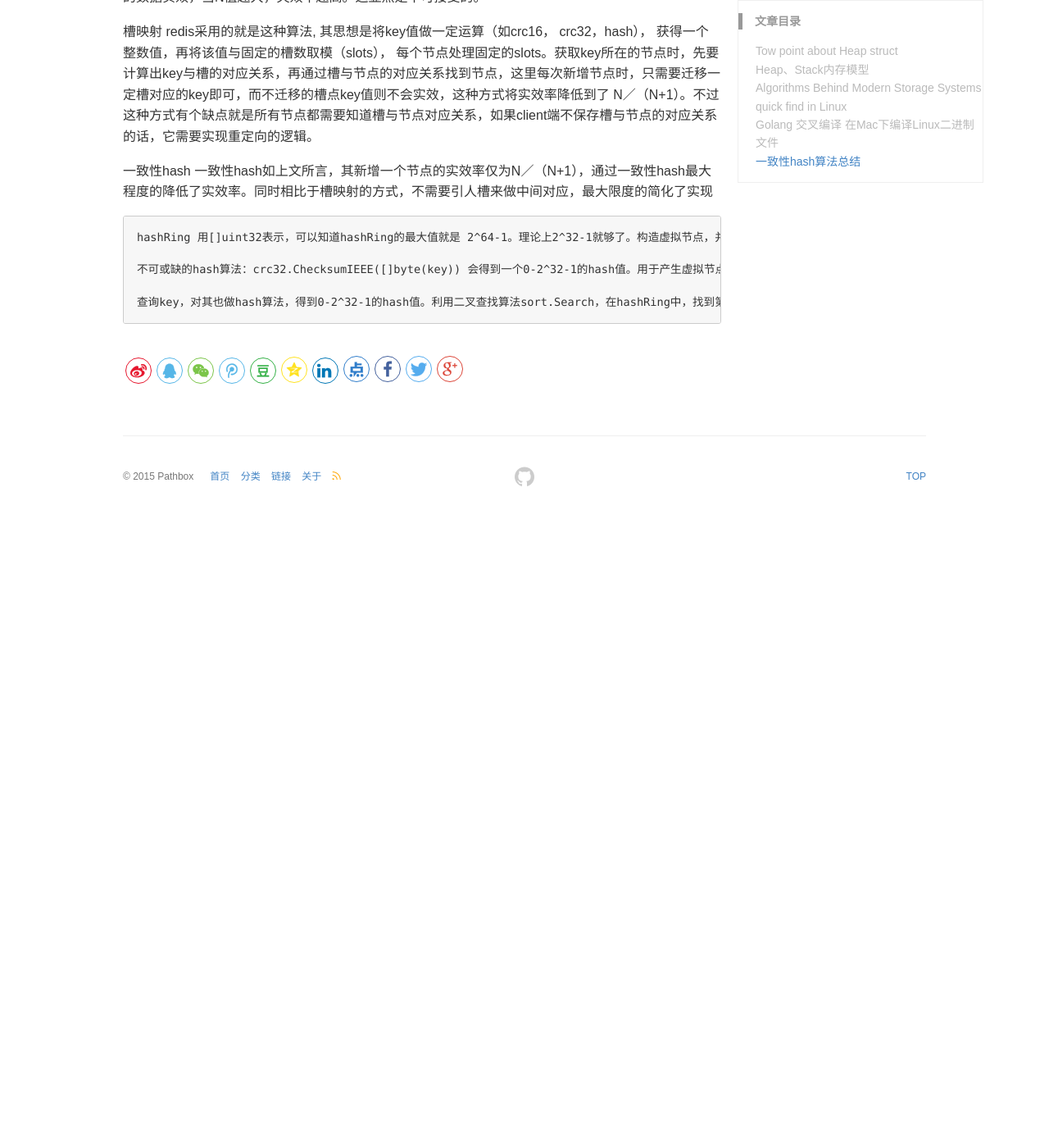
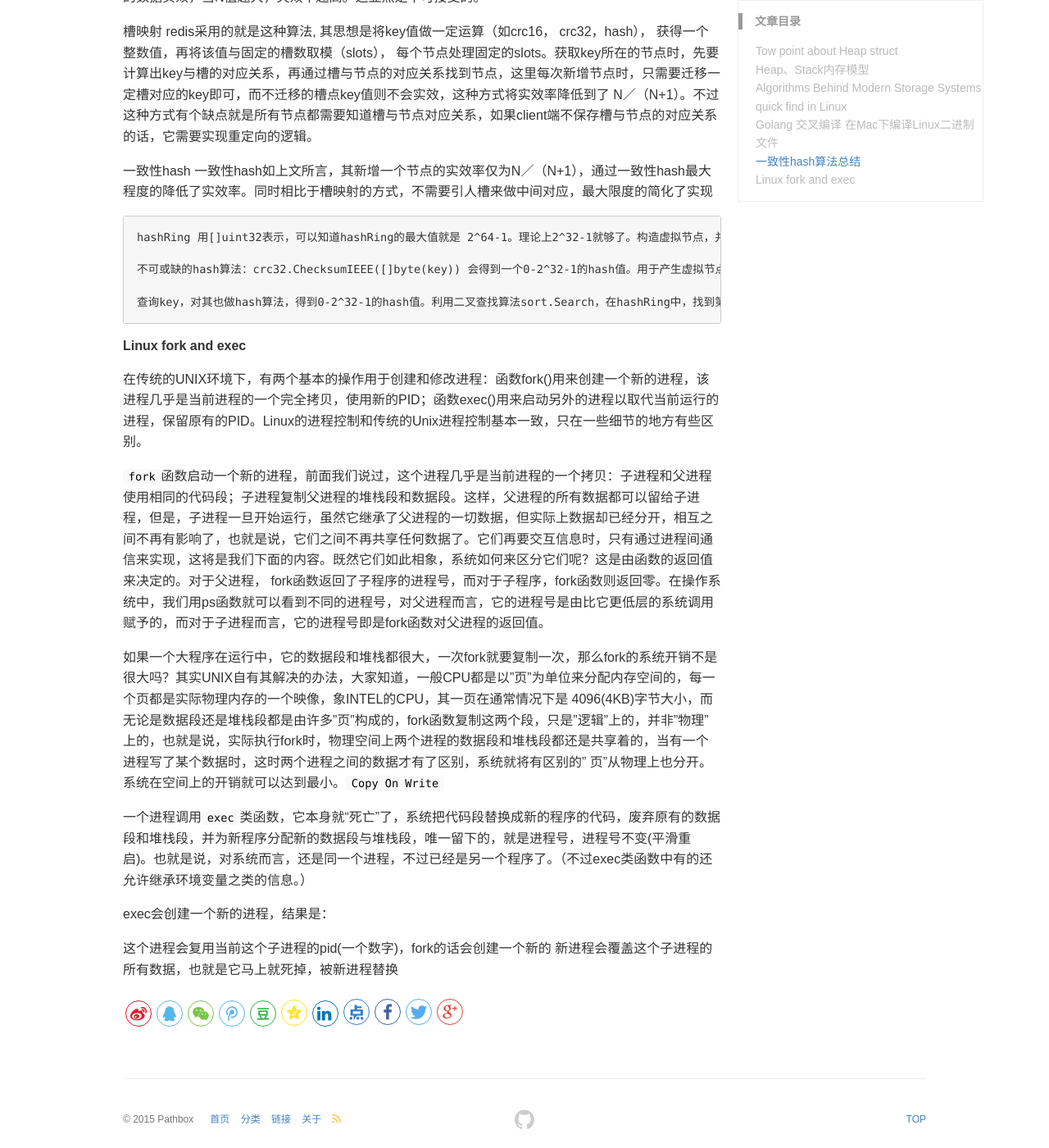
Before and after one commit to pathbox/pathbox.github.io, a Jekyll site: the page built from _posts/2018-06-02-work-summary-in-Udesk-sixteen.md, in a window 1280 px wide and 1400 px high, scrolled down 2136 px. Shown: the whole window at 82% size. Built offline with Jekyll 4.4.1, drawn with Linux system fonts in a browser that asks for light colours; before the commit the page ends 2766 px from its top, so only the background shows below that.

Commit message:
Linux fork and exec

````diff
--- a/_posts/2018-06-02-work-summary-in-Udesk-sixteen.md
+++ b/_posts/2018-06-02-work-summary-in-Udesk-sixteen.md
@@ -89,3 +89,18 @@ hashRing 用[]uint32表示，可以知道hashRing的最大值就是 2^64-1。理
 
 查询key，对其也做hash算法，得到0-2^32-1的hash值。利用二叉查找算法sort.Search，在hashRing中，找到第一个大于等于该hash环位置的虚拟节点的key值，得到这个虚拟节点，从而得到虚拟节点对应的真实节点值。
 ```
+
+##### Linux fork and exec
+
+在传统的UNIX环境下，有两个基本的操作用于创建和修改进程：函数fork()用来创建一个新的进程，该进程几乎是当前进程的一个完全拷贝，使用新的PID；函数exec()用来启动另外的进程以取代当前运行的进程，保留原有的PID。Linux的进程控制和传统的Unix进程控制基本一致，只在一些细节的地方有些区别。
+
+`fork`函数启动一个新的进程，前面我们说过，这个进程几乎是当前进程的一个拷贝：子进程和父进程使用相同的代码段；子进程复制父进程的堆栈段和数据段。这样，父进程的所有数据都可以留给子进程，但是，子进程一旦开始运行，虽然它继承了父进程的一切数据，但实际上数据却已经分开，相互之间不再有影响了，也就是说，它们之间不再共享任何数据了。它们再要交互信息时，只有通过进程间通信来实现，这将是我们下面的内容。既然它们如此相象，系统如何来区分它们呢？这是由函数的返回值来决定的。对于父进程， fork函数返回了子程序的进程号，而对于子程序，fork函数则返回零。在操作系统中，我们用ps函数就可以看到不同的进程号，对父进程而言，它的进程号是由比它更低层的系统调用赋予的，而对于子进程而言，它的进程号即是fork函数对父进程的返回值。
+
+如果一个大程序在运行中，它的数据段和堆栈都很大，一次fork就要复制一次，那么fork的系统开销不是很大吗？其实UNIX自有其解决的办法，大家知道，一般CPU都是以"页"为单位来分配内存空间的，每一个页都是实际物理内存的一个映像，象INTEL的CPU，其一页在通常情况下是 4096(4KB)字节大小，而无论是数据段还是堆栈段都是由许多"页"构成的，fork函数复制这两个段，只是"逻辑"上的，并非"物理"上的，也就是说，实际执行fork时，物理空间上两个进程的数据段和堆栈段都还是共享着的，当有一个进程写了某个数据时，这时两个进程之间的数据才有了区别，系统就将有区别的" 页"从物理上也分开。系统在空间上的开销就可以达到最小。`Copy On Write`
+
+一个进程调用`exec`类函数，它本身就“死亡”了，系统把代码段替换成新的程序的代码，废弃原有的数据段和堆栈段，并为新程序分配新的数据段与堆栈段，唯一留下的，就是进程号，进程号不变(平滑重启)。也就是说，对系统而言，还是同一个进程，不过已经是另一个程序了。（不过exec类函数中有的还允许继承环境变量之类的信息。）
+
+exec会创建一个新的进程，结果是：
+
+这个进程会复用当前这个子进程的pid(一个数字)，fork的话会创建一个新的
+新进程会覆盖这个子进程的所有数据，也就是它马上就死掉，被新进程替换
````
